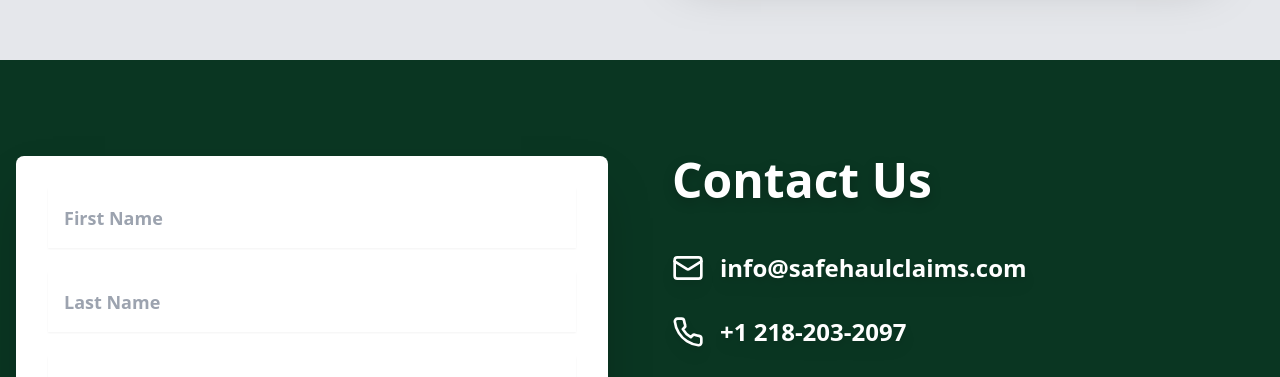
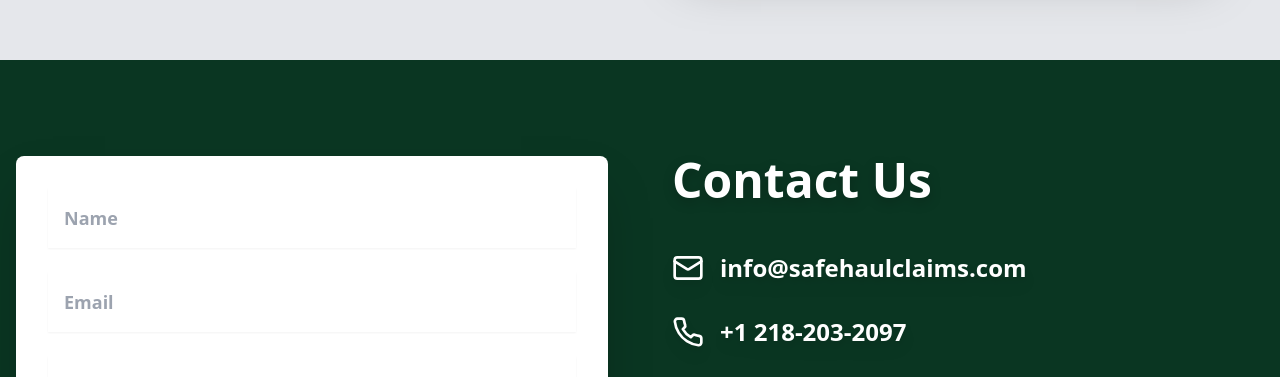
Before and after one commit to etsfreightski/safehaul-website, a React (Vite) app: page / in a window 1280 px wide. Shown: the part 8456-8833 px from the top of the page. Built offline with nearby package versions, Linux system fonts and the light colour scheme.

Commit message:
Update contact form field names

```diff
--- a/src/components/ContactSection.jsx
+++ b/src/components/ContactSection.jsx
@@ -46,17 +46,17 @@
                 <div>
                   <input
                     type="text"
-                    name="firstName"
-                    placeholder="First Name"
+                    name="user_name"
+                    placeholder="Name"
                     required
                     className="w-full p-4 border-b-3 border-gray-300 focus:border-[#40CBB5] outline-none text-lg font-bold text-gray-900 shadow-sm"
                   />
                 </div>
                 <div>
                   <input
-                    type="text"
-                    name="lastName"
-                    placeholder="Last Name"
+                    type="email"
+                    name="user_email"
+                    placeholder="Email"
                     required
                     className="w-full p-4 border-b-3 border-gray-300 focus:border-[#40CBB5] outline-none text-lg font-bold text-gray-900 shadow-sm"
                   />
@@ -64,7 +64,7 @@
                 <div>
                   <input
                     type="tel"
-                    name="phone"
+                    name="phone_number"
                     placeholder="Phone"
                     required
                     className="w-full p-4 border-b-3 border-gray-300 focus:border-[#40CBB5] outline-none text-lg font-bold text-gray-900 shadow-sm"
@@ -73,7 +73,7 @@
                 <div>
                   <input
                     type="text"
-                    name="company"
+                    name="company_name"
                     placeholder="Company"
                     required
                     className="w-full p-4 border-b-3 border-gray-300 focus:border-[#40CBB5] outline-none text-lg font-bold text-gray-900 shadow-sm"
```
Also changed, not shown: 2 other files (tests, documents, lock files or other folders).
